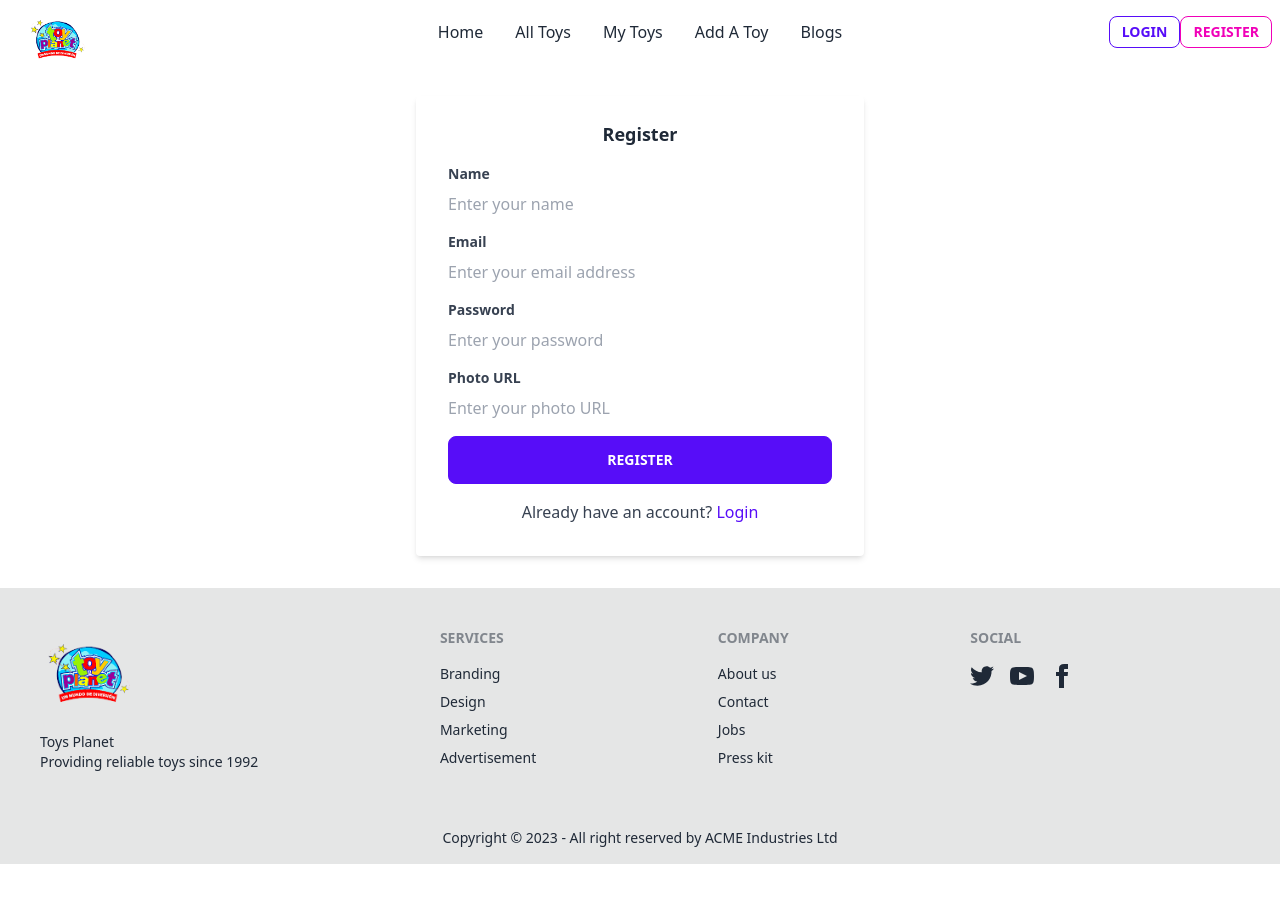
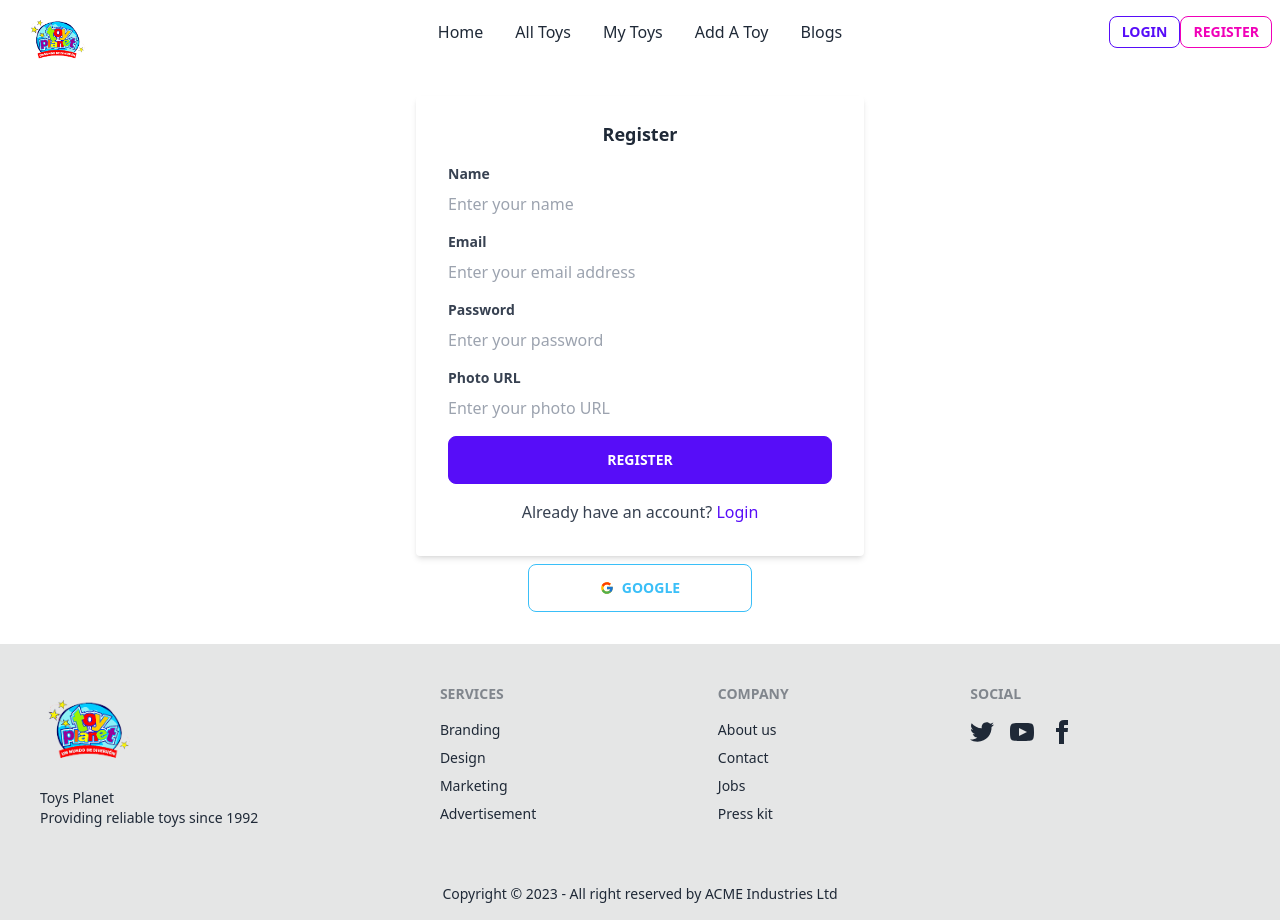
Before and after one commit to MahmudPreyom/toy-marketplace-client-side, a React (Vite) app: page /register in a window 1280 px wide. Before the commit the page ends 864 px from the top, so only its background shows below. Built offline with nearby package versions, Linux system fonts and the light colour scheme; no server answers.

Commit message:
google btn add

```diff
--- a/package.json
+++ b/package.json
@@ -16,6 +16,7 @@
     "match-sorter": "^6.3.1",
     "react": "^18.2.0",
     "react-dom": "^18.2.0",
+    "react-icons": "^4.8.0",
     "react-router-dom": "^6.11.2",
     "sort-by": "^1.2.0"
   },
--- a/src/components/Login/Login.jsx
+++ b/src/components/Login/Login.jsx
@@ -1,6 +1,7 @@
 import React, { useContext } from "react";
 import { Link, useNavigate, useLocation } from "react-router-dom"
 import { AuthContext } from "../Provider/AuthProvider";
+import { FcGoogle } from 'react-icons/fc'
 
 
 const Login = () => {
@@ -61,6 +62,9 @@ const Login = () => {
                     Don't have an account? <Link to="/register" className="text-primary">Register</Link>
                 </div>
             </form>
+            <button className="btn btn-outline btn-info gap-2 mt-2 md:mx-28 md:w-1/2">
+                <FcGoogle></FcGoogle> Google
+            </button>
         </div>
     );
 };
--- a/src/components/Register/Register.jsx
+++ b/src/components/Register/Register.jsx
@@ -1,6 +1,7 @@
 import React, { useContext, useState } from "react";
 import { Link } from "react-router-dom"
 import { AuthContext } from "../Provider/AuthProvider";
+import { FcGoogle } from 'react-icons/fc'
 
 const Register = () => {
     const { createUser } = useContext(AuthContext);
@@ -70,9 +71,14 @@ const Register = () => {
                     </div>
 
                     <div className="text-center text-gray-700">
-                    Already have an account? <Link to="/register" className="text-primary">Login</Link>
+                        Already have an account? <Link to="/login" className="text-primary">Login</Link>
                     </div>
+
                 </form>
+
+                <button className="btn btn-outline btn-info gap-2 mt-2 md:mx-28 md:w-1/2">
+                    <FcGoogle></FcGoogle> Google
+                </button>
         </div>
     );
 };
```
Also changed, not shown: 1 other file (tests, documents, lock files or other folders). Lines whose indentation alone changed are shown as unchanged.
